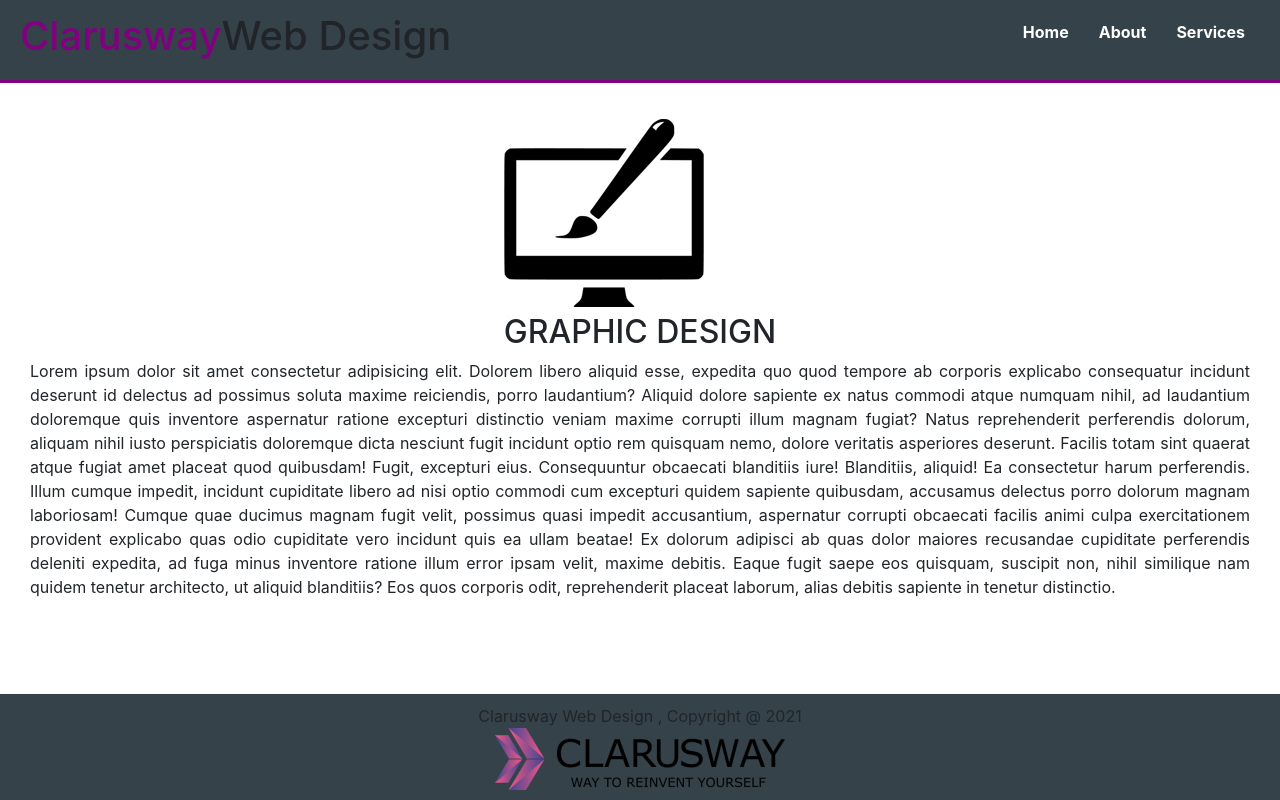
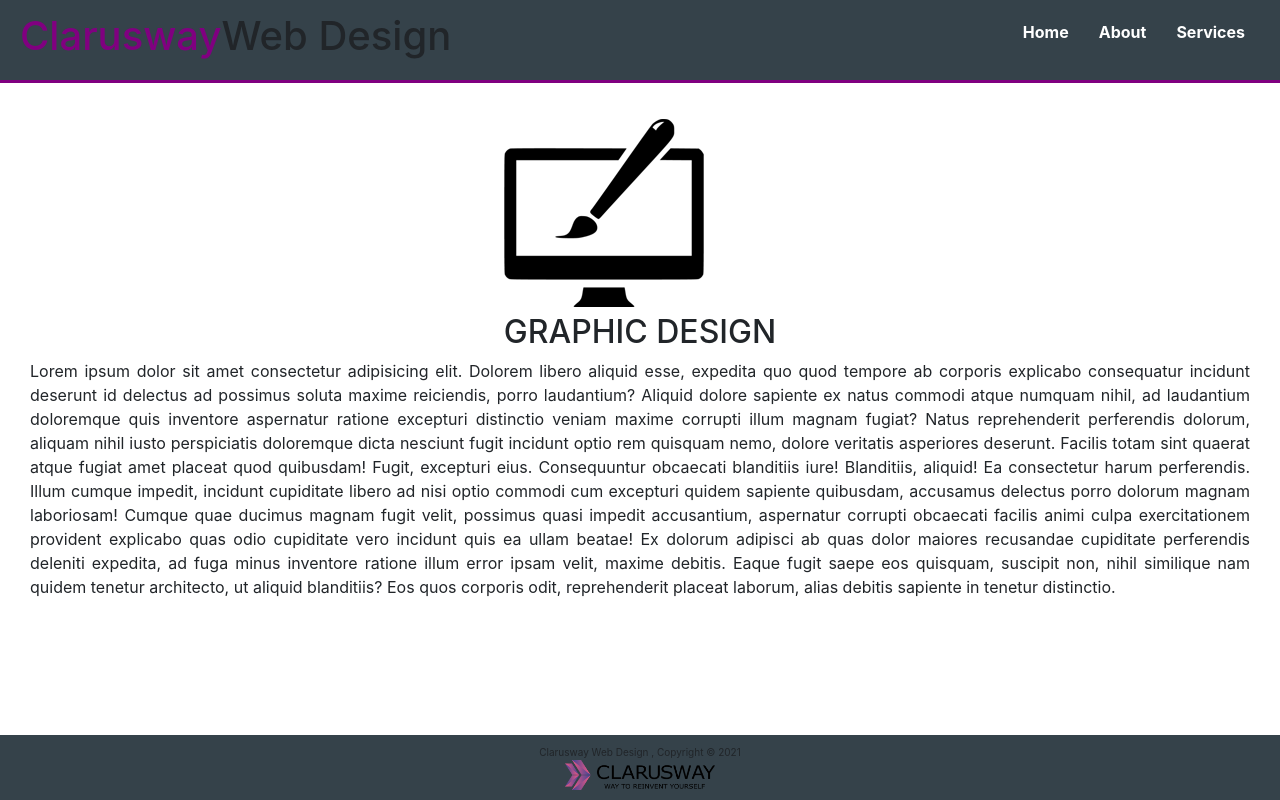
Before and after one commit to E-Ozdemir/Clarusway-web-page-with-router, a React (Create React App) app: page /logo in a window 1280 px wide. Built offline with nearby package versions, Linux system fonts and the light colour scheme.

Commit message:
img size update

```diff
--- a/src/components/Footer.js
+++ b/src/components/Footer.js
@@ -5,9 +5,9 @@ const Footer = () => {
     return (
         <div>
 
-            <span style={{textAlign:'center',backgroundColor:'#35424A',padding:'10px 20px',display:'block',position:'fixed',bottom:'0px',width:'100%'}}>Clarusway Web Design , Copyright @ 2021
+            <span style={{textAlign:'center',backgroundColor:'#35424A',padding:'10px 20px',display:'block',position:'fixed',bottom:'0px',width:'100%',fontSize:'10px'}}>Clarusway Web Design , Copyright © 2021
             <br />
-            <a href="https://clarusway.com/" target="_blank" rel="noreferrer"><img src={Logo} alt="broken"  /></a>
+            <a href="https://clarusway.com/" target="_blank" rel="noreferrer"><img src={Logo} alt="broken" style={{width:'150px', height:'30px'}} /></a>
             </span>
         </div>
     )
```
